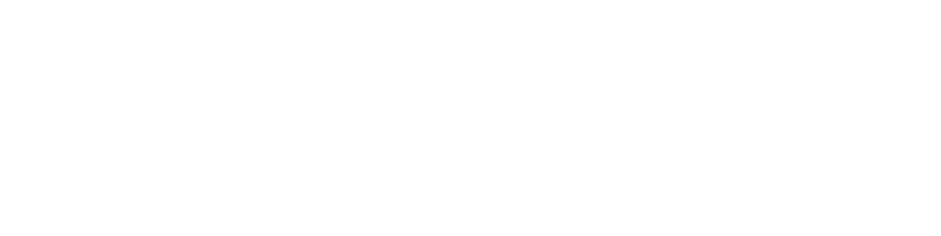
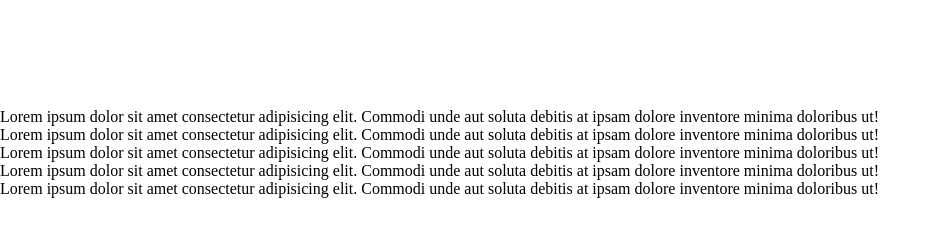
Before and after one commit to Maksym-1989/test, a plain HTML site: page index.html in a window 1280 px wide. Shown: the whole page, without its empty margins (0-941 px from the left). Drawn offline with Linux system fonts and the light colour scheme.

Commit message:
Update index.html

```diff
--- a/index.html
+++ b/index.html
@@ -20,6 +20,15 @@
             <li class="item"><a href="" class="link"></a></li>
         </ul>
     </header>
+    <section>
+        <ul>
+            <li>Lorem ipsum dolor sit amet consectetur adipisicing elit. Commodi unde aut soluta debitis at ipsam dolore inventore minima doloribus ut!</li>
+            <li>Lorem ipsum dolor sit amet consectetur adipisicing elit. Commodi unde aut soluta debitis at ipsam dolore inventore minima doloribus ut!</li>
+            <li>Lorem ipsum dolor sit amet consectetur adipisicing elit. Commodi unde aut soluta debitis at ipsam dolore inventore minima doloribus ut!</li>
+            <li>Lorem ipsum dolor sit amet consectetur adipisicing elit. Commodi unde aut soluta debitis at ipsam dolore inventore minima doloribus ut!</li>
+            <li>Lorem ipsum dolor sit amet consectetur adipisicing elit. Commodi unde aut soluta debitis at ipsam dolore inventore minima doloribus ut!</li>
+        </ul>
+    </section>
     <footer>
         <ul class="list">
             <li class="item"><a href="" class="link"></a></li>
```
